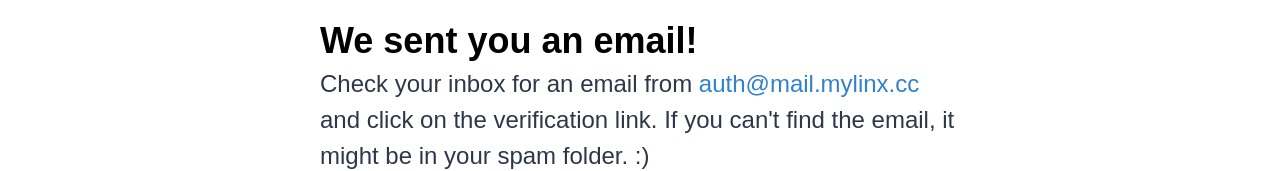
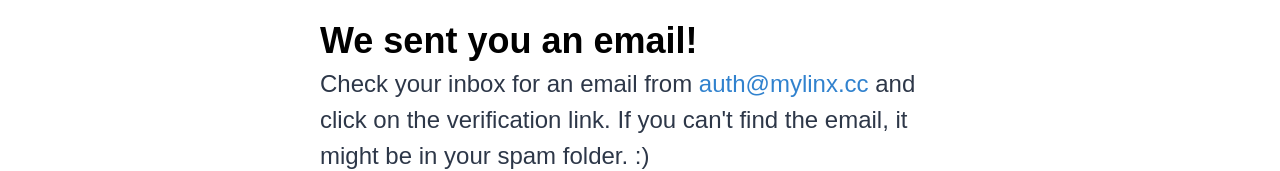
Before and after one commit to asadbek064/mylinx, a Next.js app: page /auth/verify in a window 1280 px wide. Shown: the part 374-545 px from the top of the page. Built offline with nearby package versions, Linux system fonts and the light colour scheme; no server answers.

Commit message:
providers disabled changed email ss to sendgrid

```diff
--- a/components/Auth/index.tsx
+++ b/components/Auth/index.tsx
@@ -161,7 +161,7 @@ const AuthComponent = ({ isLogin }: { isLogin: boolean }) => {
             <Box bg="gray.300" w="full" h="1px" />
           </HStack>
 
-          <VStack spacing={3}>
+          {/* <VStack spacing={3}>
             {PROVIDERS.map((item, i) => (
               <Button
                 key={i}
@@ -177,7 +177,7 @@ const AuthComponent = ({ isLogin }: { isLogin: boolean }) => {
                 <Text pl={2}> Continue with {item.name}</Text>
               </Button>
             ))}
-          </VStack>
+          </VStack> */}
           <Text fontSize="sm" color="gray.500">
             By continuing, you agree to mylinx's{' '}
             <Link href="/tos.pdf" color="blue.500">
--- a/controllers/emails.ts
+++ b/controllers/emails.ts
@@ -4,7 +4,7 @@
 // 3. don't send any emails at all (rm email option in /components/auth)
 
 const TRANSACTIONAL_URL = 'https://app.loops.so/api/v1/transactional'
-const LOOPS_API_KEY = process.env.LOOPS_API_KEY
+const SENDGRID_API_KEY = process.env.SENDGRID_API_KEY
 
 export const sendMagicLink = async (email: string, link: string) => {
   const TRANSACTIONAL_ID = 'cllzh85eg01b9k30pww3y5giy'
@@ -12,7 +12,7 @@ export const sendMagicLink = async (email: string, link: string) => {
   await fetch(TRANSACTIONAL_URL, {
     method: 'POST',
     headers: {
-      Authorization: `Bearer ${LOOPS_API_KEY}`,
+      Authorization: `Bearer ${SENDGRID_API_KEY}`,
       'Content-Type': 'application/json',
     },
     body: JSON.stringify({
--- a/pages/auth/verify.tsx
+++ b/pages/auth/verify.tsx
@@ -35,7 +35,7 @@ const Verify = () => {
             We sent you an email!
           </Heading>
           <Text fontSize={{ base: 'sm', md: '2xl' }} color="gray.700">
-            Check your inbox for an email from <Link color="blue.500">auth@mail.mylinx.cc</Link>{' '}
+            Check your inbox for an email from <Link color="blue.500">auth@mylinx.cc</Link>{' '}
             and click on the verification link. If you can't find the email, it might be in your spam folder. :)
           </Text>
         </VStack>
```
Also changed, not shown: 1 other file (tests, documents, lock files or other folders).
